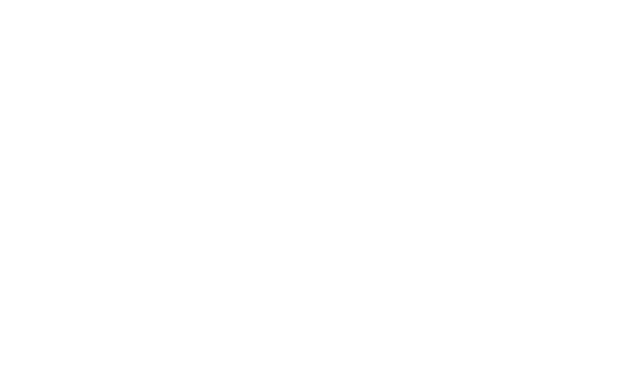
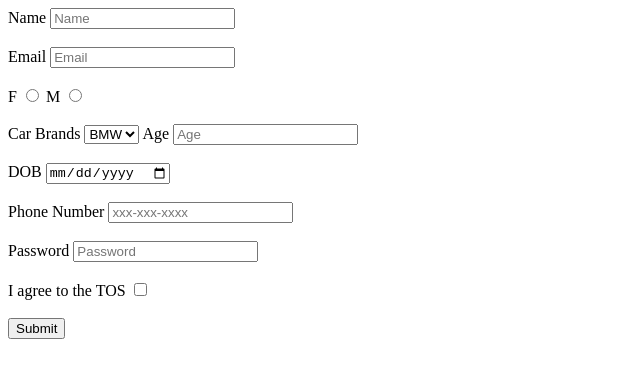
Before and after one commit to acciojob/signup-form-car-Sarang2019, a website: page main.html in a window 1280 px wide. Shown: the whole page, without its empty margins (0-640 px from the left). Drawn offline with Linux system fonts and the light colour scheme.

Commit message:
created a submission

```diff
--- a/main.html
+++ b/main.html
@@ -8,6 +8,42 @@
 
 <body>
 	<!-- the entire body must be written by student -->
+	<form method="post">
+		<label for="name">Name</label>
+		<input type="text" id="name" name="name" placeholder="Name" required><br><br>
+
+		<label for="email">Email</label>
+		<input type="email" id="email" name="email" placeholder="Email" required><br><br>
+
+		<label for="gender_f">F</label>
+		<input type="radio" name="gender" required>
+
+		<label for="gender_m">M</label>
+		<input type="radio" name="gender" required><br><br>
+
+		<label for="cars">Car Brands</label>
+		<select id="cars" name="cars" placeholder="--Please choose an option--" required>
+			<option >BMW</option>
+			<option>KIA</option>
+		</select>
+
+		<label for="age">Age</label>
+		<input type="number" id="age" name="age" placeholder="Age" required><br><br>
+
+		<label for="dob">DOB</label>
+		<input type="date" id="dob" name="dob" required><br><br>
+
+		<label for="tel">Phone Number</label>
+		<input type="tel" id="tel" name="tel" placeholder="xxx-xxx-xxxx" required><br><br>
+
+		<label for="password">Password</label>
+		<input type="password" id="password" name="password" placeholder="Password" required><br><br>
+
+		<label for="tos">I agree to the TOS</label>
+		<input type="checkbox" id="tos" name="tos" required><br><br>
+
+		<button type="Submit">Submit</button>
+	</form>
     <script type="text/javascript" src="./script.js">
 </script>
 
```
